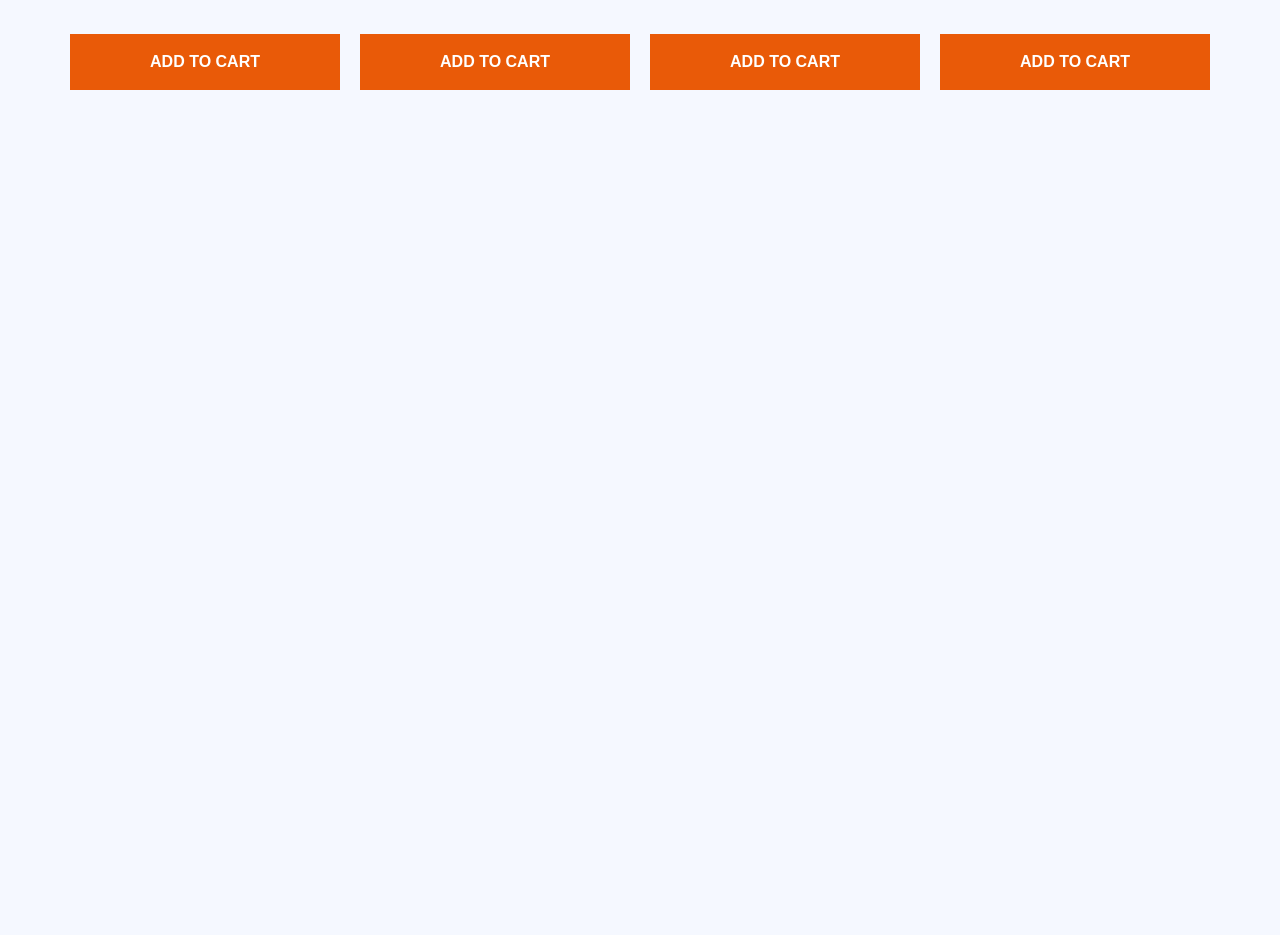
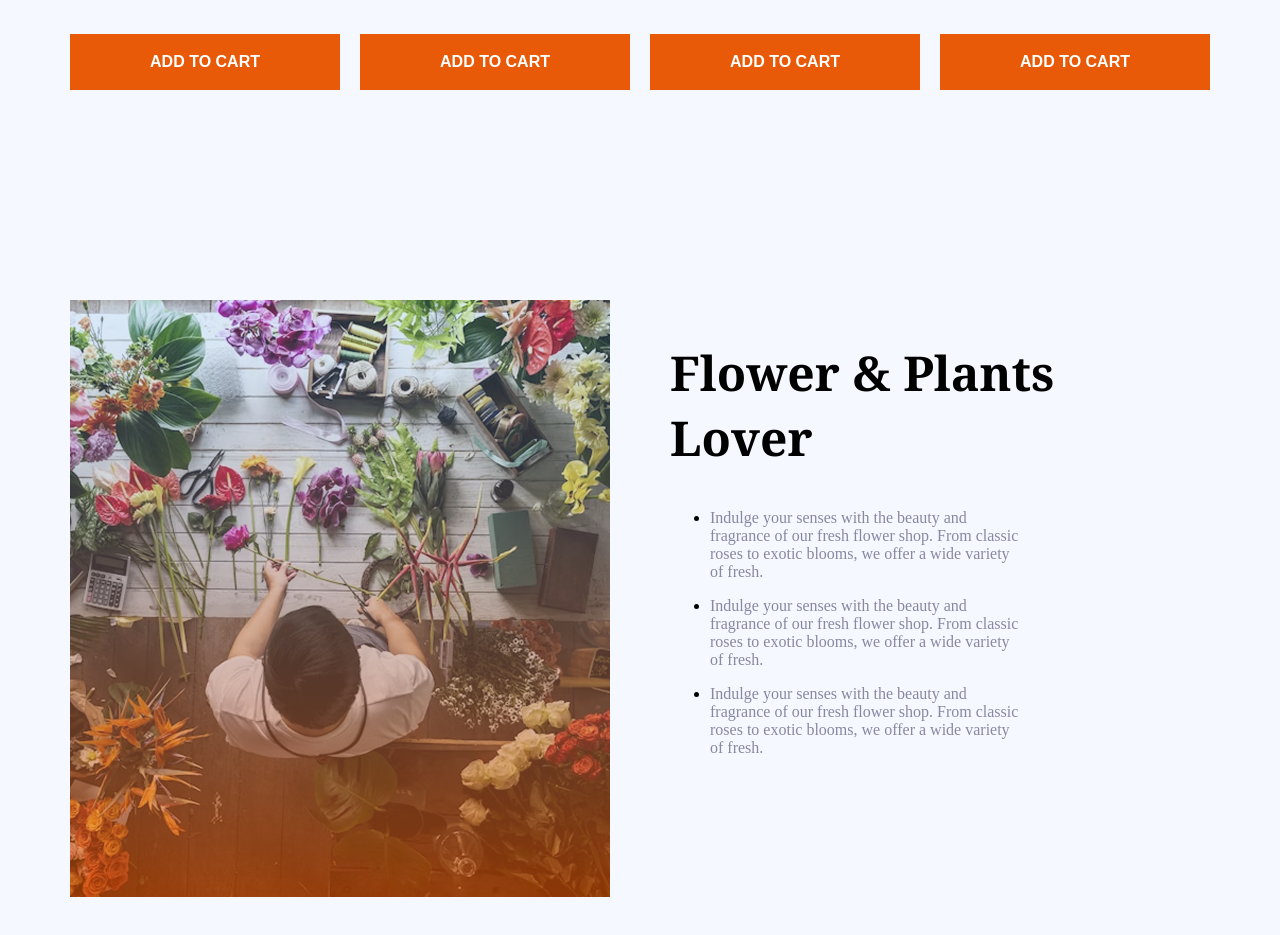
Before and after one commit to mah-fuz7/Assignment-02, a plain HTML site: page index.html in a window 1280 px wide. Shown: the part 1864-2799 px from the top of the page. Before the commit the page ends 2164 px from the top, so only its background shows below. Drawn offline with Linux system fonts and the light colour scheme.

Commit message:
add plant lover section

```diff
--- a/index.html
+++ b/index.html
@@ -99,5 +99,19 @@
             </div>
 
      </div>
+     <!-- plant lover section -->
+      <div class="plant-lover display-flex">
+        <div class="pl-img">
+<img src="/B12A02-Responsive-Flowers/assets/flower-store.png" alt="">
+        </div>
+        <div class="pl-text">
+            <h2 class=" pl-title noto-serif">Flower & Plants<br> Lover</h2>
+            <ul>
+                <li><p class="dark2">Indulge your senses with the beauty and<br> fragrance of our fresh flower shop. From classic <br>roses to exotic blooms, we offer a wide variety<br> of fresh.</p></li>
+ <li><p class="dark2">Indulge your senses with the beauty and<br> fragrance of our fresh flower shop. From classic <br>roses to exotic blooms, we offer a wide variety<br> of fresh.</p></li>
+  <li><p class="dark2">Indulge your senses with the beauty and<br> fragrance of our fresh flower shop. From classic <br>roses to exotic blooms, we offer a wide variety<br> of fresh.</p></li>
+            </ul>
+        </div>
+      </div>
 </body>
 </html>
--- a/style.css
+++ b/style.css
@@ -108,6 +108,21 @@ margin-bottom: 210px;
     font-weight: 700;
     border:none;
 }
+/* plant-lover style */
+.plant-lover{
+   max-width: 1140px;
+    margin: 0 auto;
+    margin-bottom: 135px;
+
+}
+.pl-text{
+    margin-left:60px ;
+    /* border: 2px solid tomato; */
+}
+.pl-title{
+    font-size: 3rem;
+    font-weight: bold;
+}
 /* responsive for mobile */
 @media screen and (max-width:576px){
      nav{
@@ -130,4 +145,7 @@ margin-bottom: 210px;
           display: grid;
 grid-template-columns: repeat(2,1fr);
     }
+    .plant-lover{
+        flex-direction: column;
+    }
 }
```
